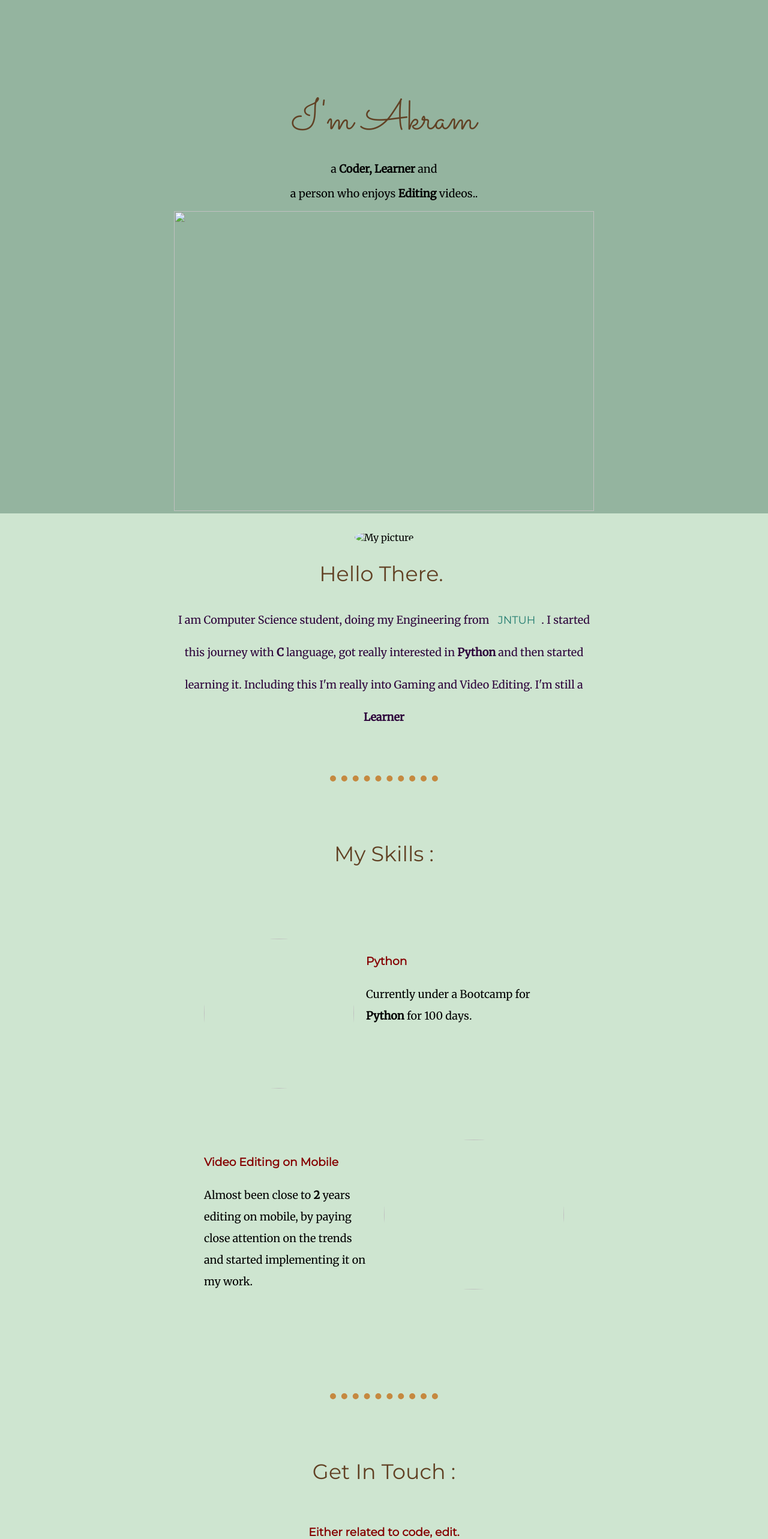
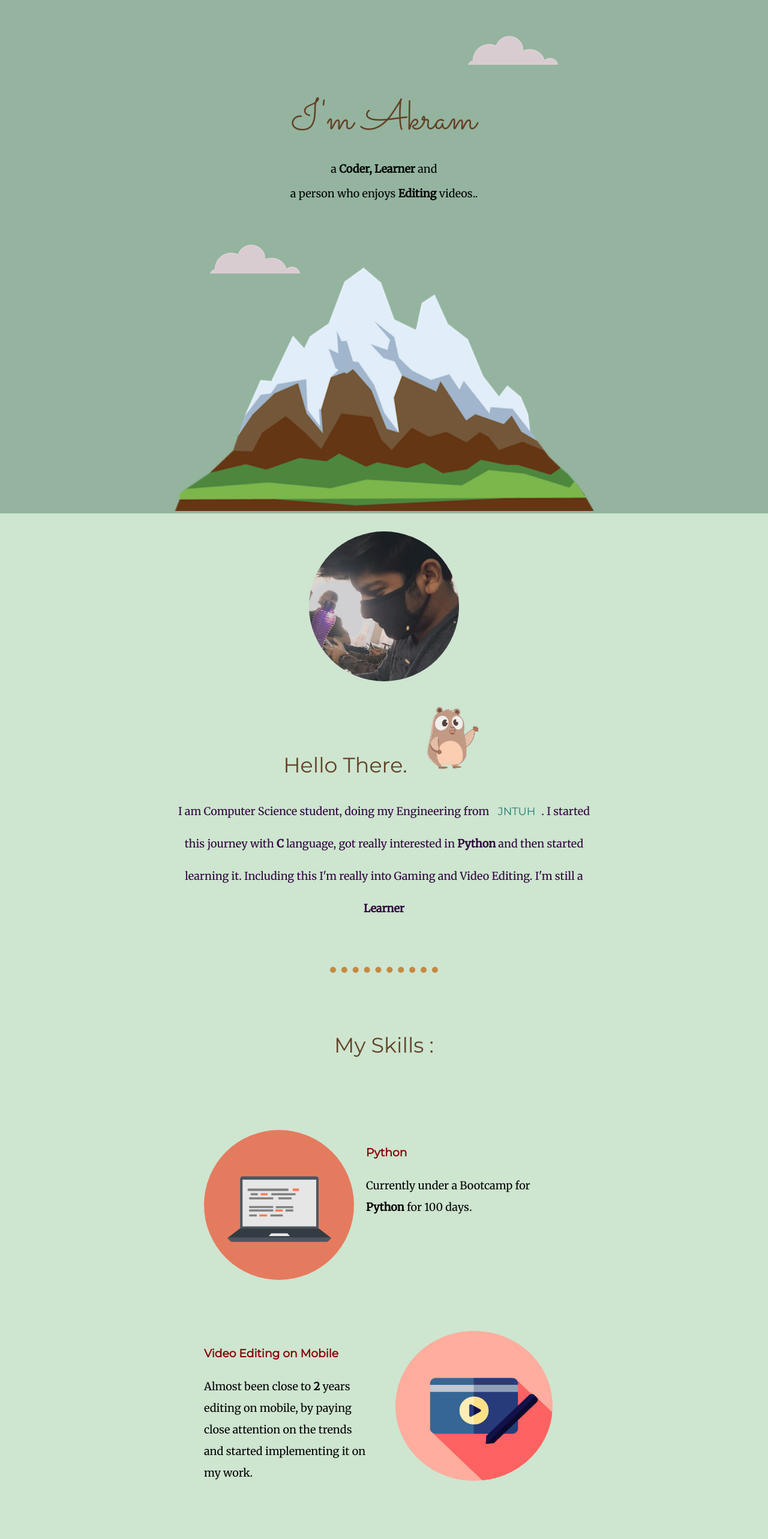
Before and after one commit to AK-codinerd/MyWebsite, a plain HTML site: page index.html in a window 1280 px wide. Shown: the top 2566 px of the page at 60% size. Drawn offline with Linux system fonts and the light colour scheme; files that its build step writes are made by us from their sources.

Commit message:
Update index.html

```diff
--- a/index.html
+++ b/index.html
@@ -10,24 +10,24 @@
     <link href="https://fonts.googleapis.com/css2?family=Merriweather&family=Montserrat&family=Sacramento&display=swap" rel="stylesheet">
     <!--    __________ font links  ____ -->
 
-    <link rel="stylesheet" href="../css/styles.css">
-    <link rel="icon" href="../css/favicon.ico">
+    <link rel="stylesheet" href="styles.css">
+    <link rel="icon" href="favicon.ico">
   </head>
   <body>
     <div class="topcontainer">
 
-      <img class="topcloud" src="../images/cloud.png" alt="">
+      <img class="topcloud" src="cloud.png" alt="">
       <h1 class="heading1">I'm  Akram</h1>
       <p>a <strong>Coder, Learner</strong> and</p>
       <p>a person who enjoys <strong>Editing</strong> videos..</p>
-      <img src="../images/mountain.png" width="700px" height="500px" alt="">
-      <img class="bottomcloud" src="../images/cloud.png" alt="">
+      <img src="mountain.png" width="700px" height="500px" alt="">
+      <img class="bottomcloud" src="cloud.png" alt="">
     </div>
 
       <div class="middle-container">
         <div class="profile">
-          <img class="mypic" src="../images/image.jpg" alt="My picture">
-          <h2>Hello There. <span> <img class="animalhii" src="../images/hello.webp" alt=""> </span> </h2>
+          <img class="mypic" src="image.jpg" alt="My picture">
+          <h2>Hello There. <span> <img class="animalhii" src="hello.webp" alt=""> </span> </h2>
           <p class="my-description">I am Computer Science student, doing my Engineering from <a href="https://jntuh.ac.in/" target="_blank">JNTUH</a>.
             I started this journey with <strong>C</strong> language, got really interested in <strong>Python</strong> and then
             started learning it. Including this I'm really into Gaming and Video Editing. I'm still a <strong>Learner</strong></p>
@@ -38,12 +38,12 @@
         <div class="skills">
           <h2>My Skills :</h2>
           <div class="skill-row">
-            <img class="computerimg" src="../images/computer.png" alt="">
+            <img class="computerimg" src="computer.png" alt="">
             <h3>Python</h3>
             <p>Currently under a Bootcamp for <strong>Python</strong> for 100 days.</p>
           </div>
           <div class="skill-row">
-            <img class="chilliesimg" src="../images/videoedit.png" alt="">
+            <img class="chilliesimg" src="videoedit.png" alt="">
             <h3>Video Editing on Mobile</h3>
             <p>Almost been close to <strong> 2 </strong>years editing on mobile, by paying close attention on the trends and started implementing it on my work.</p>
           </div>
@@ -69,9 +69,9 @@
       </div>
 
       <div class="bottom-container">
-        <a class="footer-link" href="https://www.linkedin.com/" target="_blank">LinkedIn</a>
-        <a class="footer-link" href="https://www.instagram.com/" target="_blank">Instagram</a>
-        <a class="footer-link" href="https://twitter.com/" target="_blank">Twitter</a>
+        <a class="footer-link" href="https://www.linkedin.com/in/mohammed-akram-ali-ab3542226" target="_blank">LinkedIn</a>
+        <a class="footer-link" href="https://www.instagram.com/akco.ding" target="_blank">Instagram</a>
+        <a class="footer-link" href="https://twitter.com/Akram04184493?t=BoQ9yk9QSimKlHyYXuNB3g&s=09" target="_blank">Twitter</a>
         <p class="copyright">© 2022 Mohammed Akram Ali.</p>
       </div>
 
```
